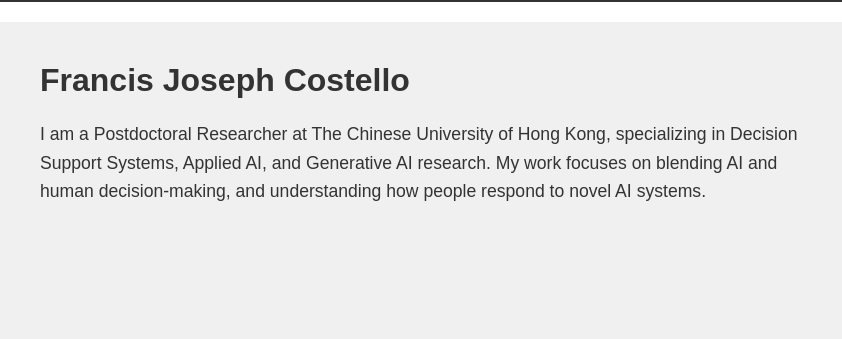
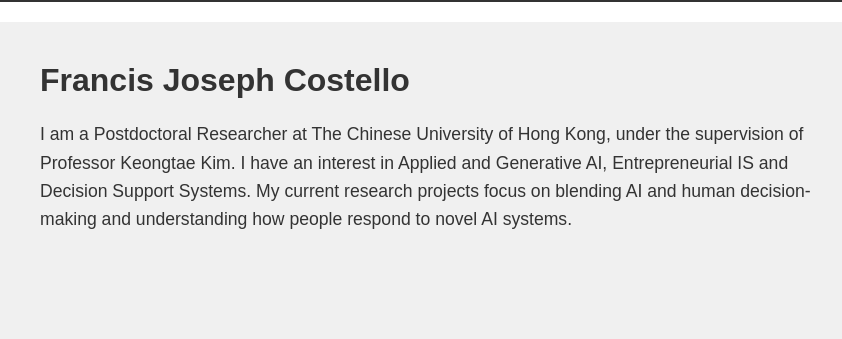
Before and after one commit to fjc1991/fjc-research.github.io, a plain HTML site: page index.html in a window 1280 px wide. Shown: the part 94-433 px from the top of the page, 0-842 px from the left. Drawn offline with Linux system fonts and the light colour scheme; grey boxes are pictures that could not be loaded.

Commit message:
Update index.html

```diff
--- a/index.html
+++ b/index.html
@@ -23,8 +23,9 @@
     <main class="profile-section">
         <div class="profile-left">
             <h1><strong>Francis Joseph Costello</strong></h1>
-            <p>I am a Postdoctoral Researcher at The Chinese University of Hong Kong, specializing in Decision Support Systems, Applied AI, and Generative AI research.
-                My work focuses on blending AI and human decision-making, and understanding how people respond to novel AI systems.</p>
+            <p>I am a Postdoctoral Researcher at The Chinese University of Hong Kong, under the supervision of Professor Keongtae Kim.
+                I have an interest in Applied and Generative AI, Entrepreneurial IS and Decision Support Systems.
+                My current research projects focus on blending AI and human decision-making and understanding how people respond to novel AI systems.</p>
         </div>
         <div class="profile-right">
             <div class="profile-image">
```
